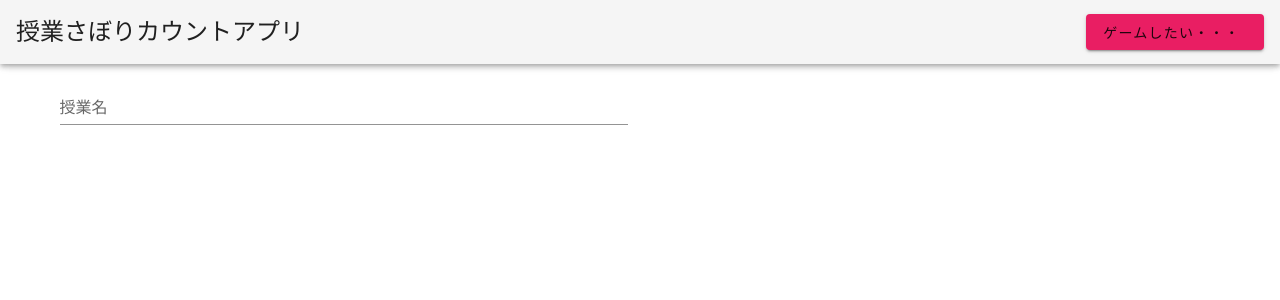
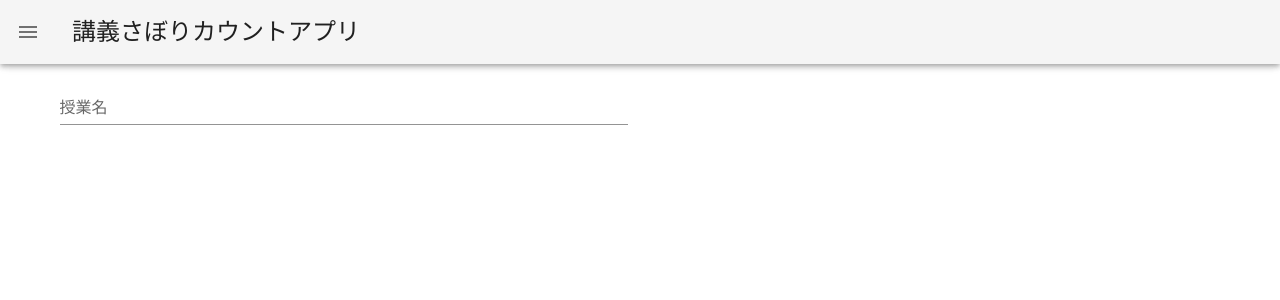
Before and after one commit to masal9pse/courageTodo, a Vue app: page / in a window 1280 px wide. Shown: the top 300 px of the page. Built offline with nearby package versions, Linux system fonts and the light colour scheme.

Commit message:
fixed app-bar

```diff
--- a/src/App.vue
+++ b/src/App.vue
@@ -2,13 +2,11 @@
   <v-app>
     <div>
       <v-app-bar app>
+        <v-app-bar-nav-icon></v-app-bar-nav-icon>
         <v-toolbar-title class="headline text-uppercase">
-          <span class="font-weight-light">授業さぼりカウントアプリ</span>
+          <span class="font-weight-light">講義さぼりカウントアプリ</span>
         </v-toolbar-title>
         <v-spacer></v-spacer>
-        <v-btn href="#" color="pink">
-          <span class="mr-2">ゲームしたい・・・</span>
-        </v-btn>
       </v-app-bar>
     </div>
     <v-content>
@@ -68,8 +66,6 @@ export default {
     decrement(todo) {
       if (todo.count > 0) {
         todo.count--;
-      } else {
-        alert("fuck you");
       }
     },
     deleteItem(index) {
```
